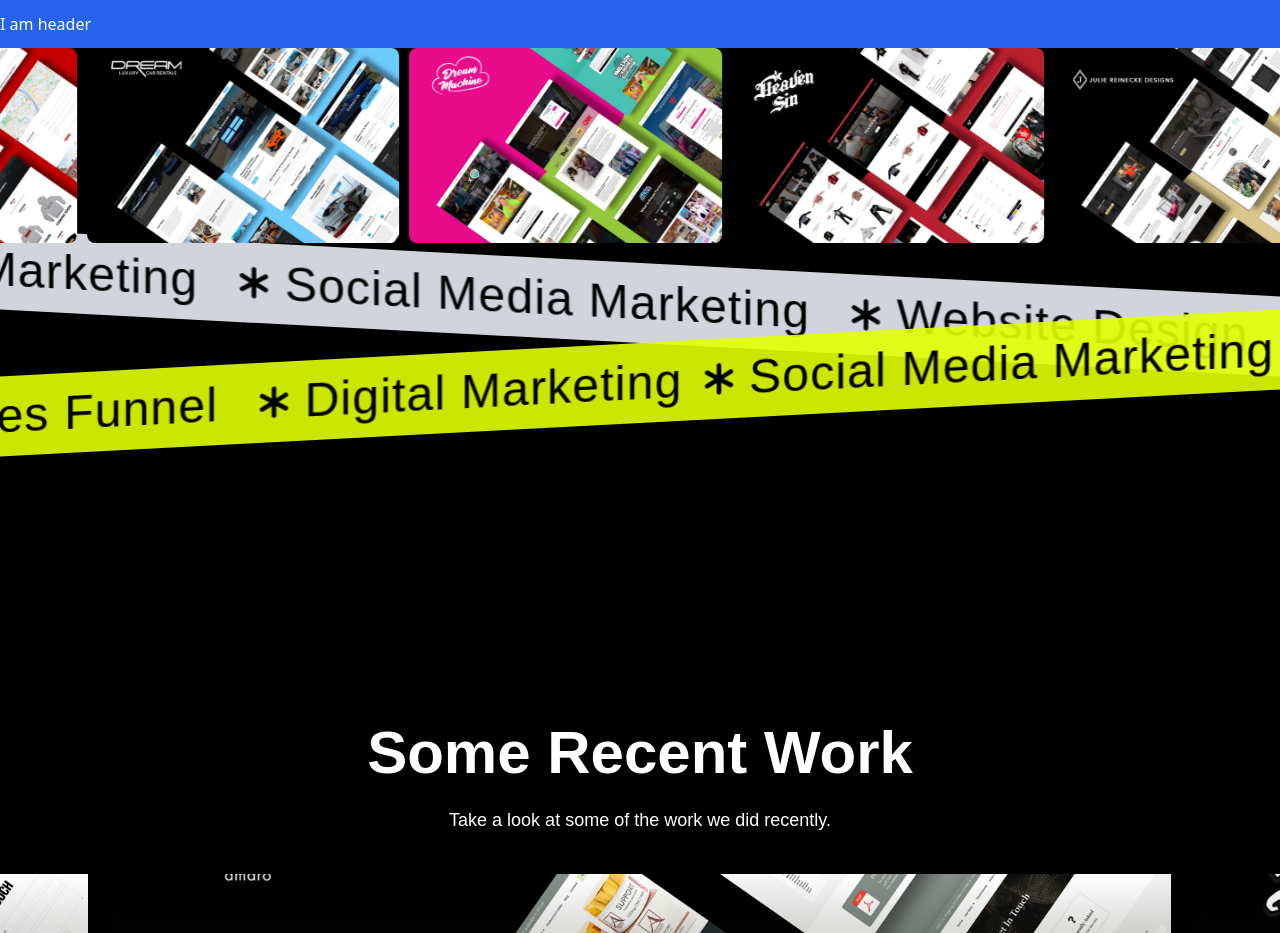
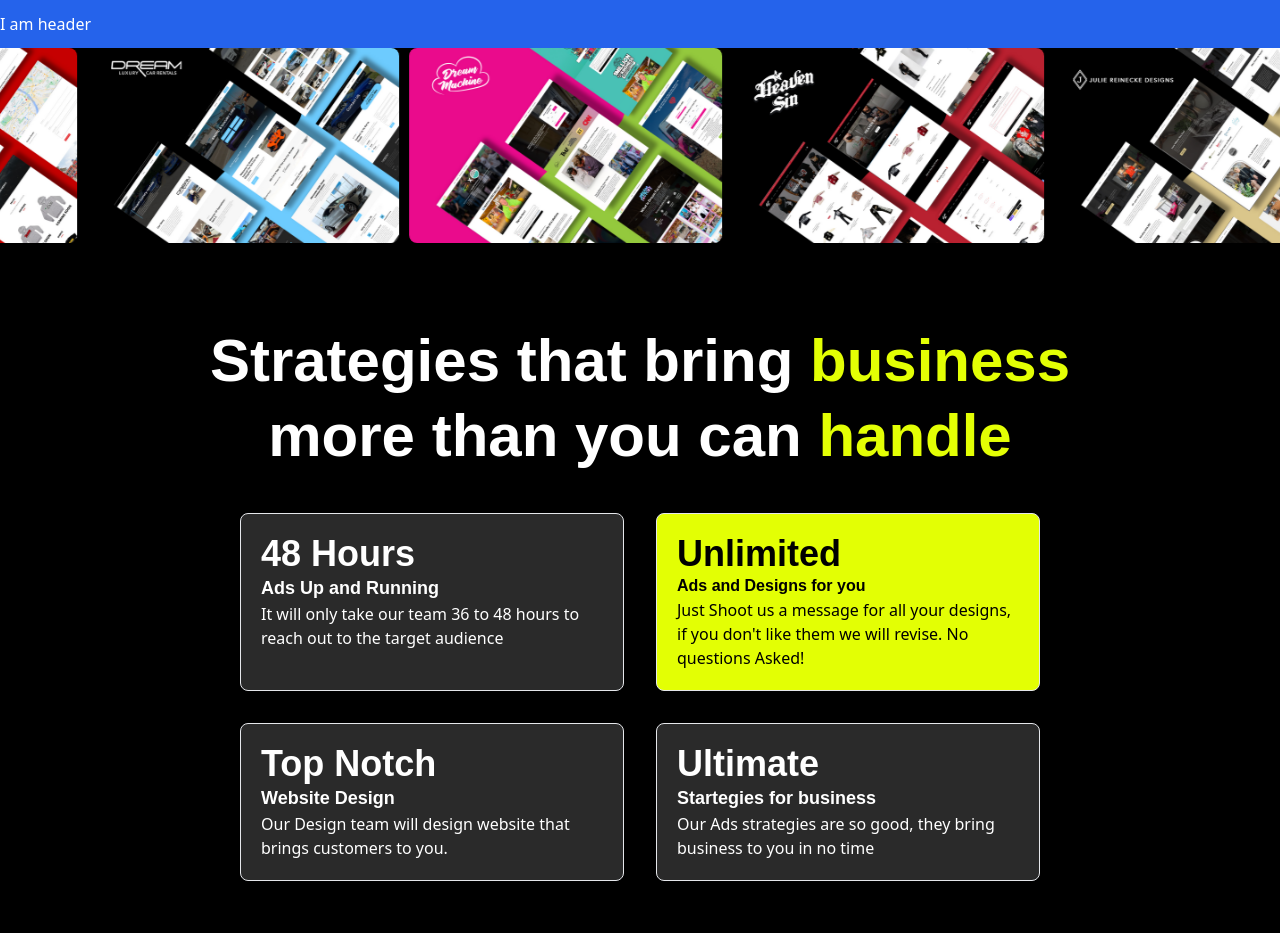
Before and after one commit to bluppco/emodmarketing.com, an Astro site: page / in a window 1280 px wide. Shown: the top 933 px of the page. Built offline with nearby package versions, Linux system fonts and the light colour scheme; Astro itself is replaced by a stand-in of ours; a web font is replaced by a local one.

Commit message:
feat: created strategies section

```diff
--- /dev/null
+++ b/src/atoms/headings/three/4xl/semibold/index.astro
@@ -0,0 +1,3 @@
+<h3 class="text-3xl md:text-4xl font-semibold font-unbounded">
+    <slot/>
+</h3>
--- a/src/atoms/paragraphs/lg/white/index.astro
+++ b/src/atoms/paragraphs/lg/white/index.astro
@@ -1,3 +1,3 @@
-<p class="text-white font-poppins text-base lg:text-lg">
+<p class="text-white font-unbounded font-bold text-base lg:text-lg">
     <slot/>
 </p>
--- a/src/components/home/strategies/index.astro
+++ b/src/components/home/strategies/index.astro
@@ -0,0 +1,86 @@
+---
+
+// IMPORT ASTRO LAYOUTS
+import Container from "@/layouts/container/index.astro"
+
+// IMPORT ASTRO ATOMS
+import HeadingTwo6xlSemiboldCenterWhite from "@/atoms/headings/two/6xl/semibold/center/white/index.astro"
+import HeadingThree4xlSemibold from "@/atoms/headings/three/4xl/semibold/index.astro"
+import HeadingThree4xlSemiboldWhite from "@/atoms/headings/three/4xl/semibold/white/index.astro"
+import ParagraphLargeWhite from "@/atoms/paragraphs/lg/white/index.astro"
+
+// STRATEGY ARRAY
+const strategies = [
+
+    {
+        description:"It will only take our team 36 to 48 hours to reach out to the target audience",
+        sub_title:"Ads Up and Running",
+        title:"48 Hours"
+    },
+    {
+        description:"Just Shoot us a message for all your designs, if you don't like them we will revise. No questions Asked!",
+        sub_title:"Ads and Designs for you",
+        title:"Unlimited"
+    },
+    {
+        description:"Our Design team will design website that brings customers to you.",
+        sub_title:"Website Design",
+        title:"Top Notch"
+    },
+    {
+        description:"Our Ads strategies are so good, they bring business to you in no time",
+        sub_title:"Startegies for business",
+        title:"Ultimate"
+    },
+
+]
+
+---
+<section class="bg-black py-20">
+    <Container>
+        <div class="space-y-10">
+            <div class="xl:mx-40">
+                <HeadingTwo6xlSemiboldCenterWhite>Strategies that bring <span class="text-light_yellow">business</span> more than you can <span class="text-light_yellow">handle</span></HeadingTwo6xlSemiboldCenterWhite>
+            </div>
+            <div class="space-y-4 md:space-y-0 md:grid md:grid-cols-2 gap-8 md:mx-28 xl:mx-60 2xl:mx-72">
+                {
+
+                    strategies.map( ( item , index ) =>{
+
+                        if( index == 1 ){
+
+                            return (
+
+                                <div class="border rounded-lg p-5 bg-light_yellow">
+                                    <HeadingThree4xlSemibold>{ item.title }</HeadingThree4xlSemibold>
+                                    <p class="font-unbounded font-bold">{ item.sub_title }</p>
+                                    <div>
+                                        <span>{ item.description }</span>
+                                    </div>
+                                </div>
+
+                            )
+
+                        } else {
+
+                            return (
+
+                                <div class="border rounded-lg p-5 bg-dark_gray">
+                                    <HeadingThree4xlSemiboldWhite>{ item.title }</HeadingThree4xlSemiboldWhite>
+                                    <ParagraphLargeWhite>{ item.sub_title }</ParagraphLargeWhite>
+                                    <div>
+                                        <span class="text-white">{ item.description }</span>
+                                    </div>
+                                </div>
+
+                            )
+
+                        }
+
+                    })
+
+                }
+            </div>
+        </div>
+    </Container>
+</section>
--- a/tailwind.config.mjs
+++ b/tailwind.config.mjs
@@ -57,7 +57,8 @@
 			},
 			colors: {
 
-				"light_yellow": "#e3ff04",
+				"light_yellow":"#e3ff04",
+				"dark_gray":"#2a2a2a"
 
 			},
 			fontFamily: {
```
